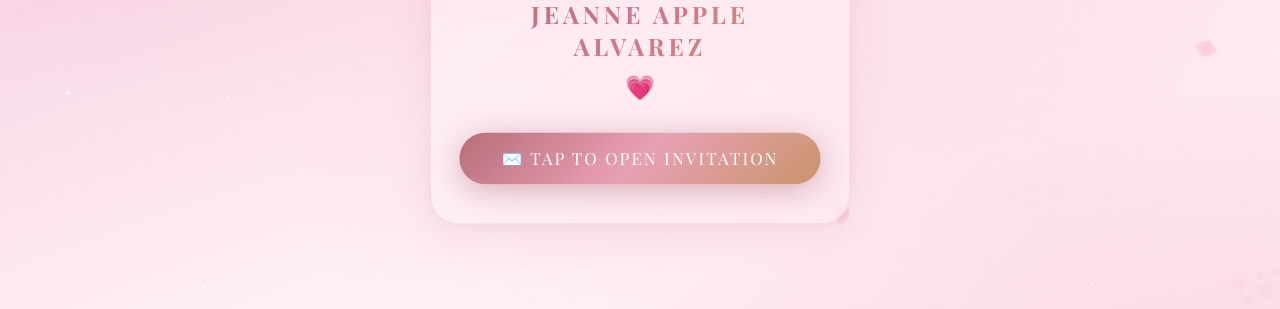
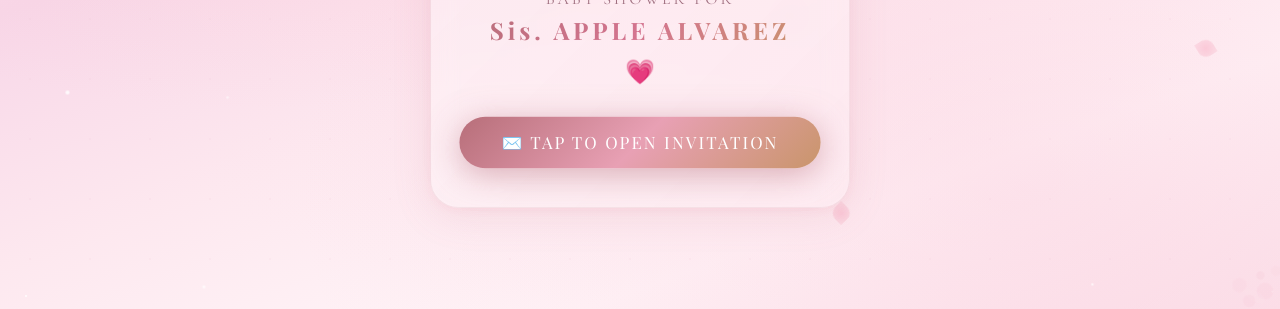
Before and after one commit to ElynorLuzon1973/applebabyshower, a plain HTML site: page index.html in a window 1280 px wide. Shown: the part 491-800 px from the top of the page. Drawn offline with nearby package versions, Linux system fonts and the light colour scheme; a script that the page names is missing; a web font is replaced by a local one.

Commit message:
Update index.html

```diff
--- a/index.html
+++ b/index.html
@@ -167,7 +167,7 @@ body{background:#fdf2f6;overflow-x:hidden;min-height:100vh}
     <div class="floral-divider"></div>
     <p class="invited-text canva-text">You Are Invited</p>
     <p class="shower-for canva-text">Baby Shower for</p>
-    <p class="bride-name canva-text">JEANNE APPLE ALVAREZ</p>
+    <p class="bride-name canva-text">Sis. APPLE ALVAREZ</p>
     <p class="heart-divider">💗</p>
     <div class="event-preview canva-text"></div>
     <button class="tap-btn canva-button" id="openBtn" aria-label="Tap to open invitation"> ✉️ Tap to Open Invitation </button>
```
